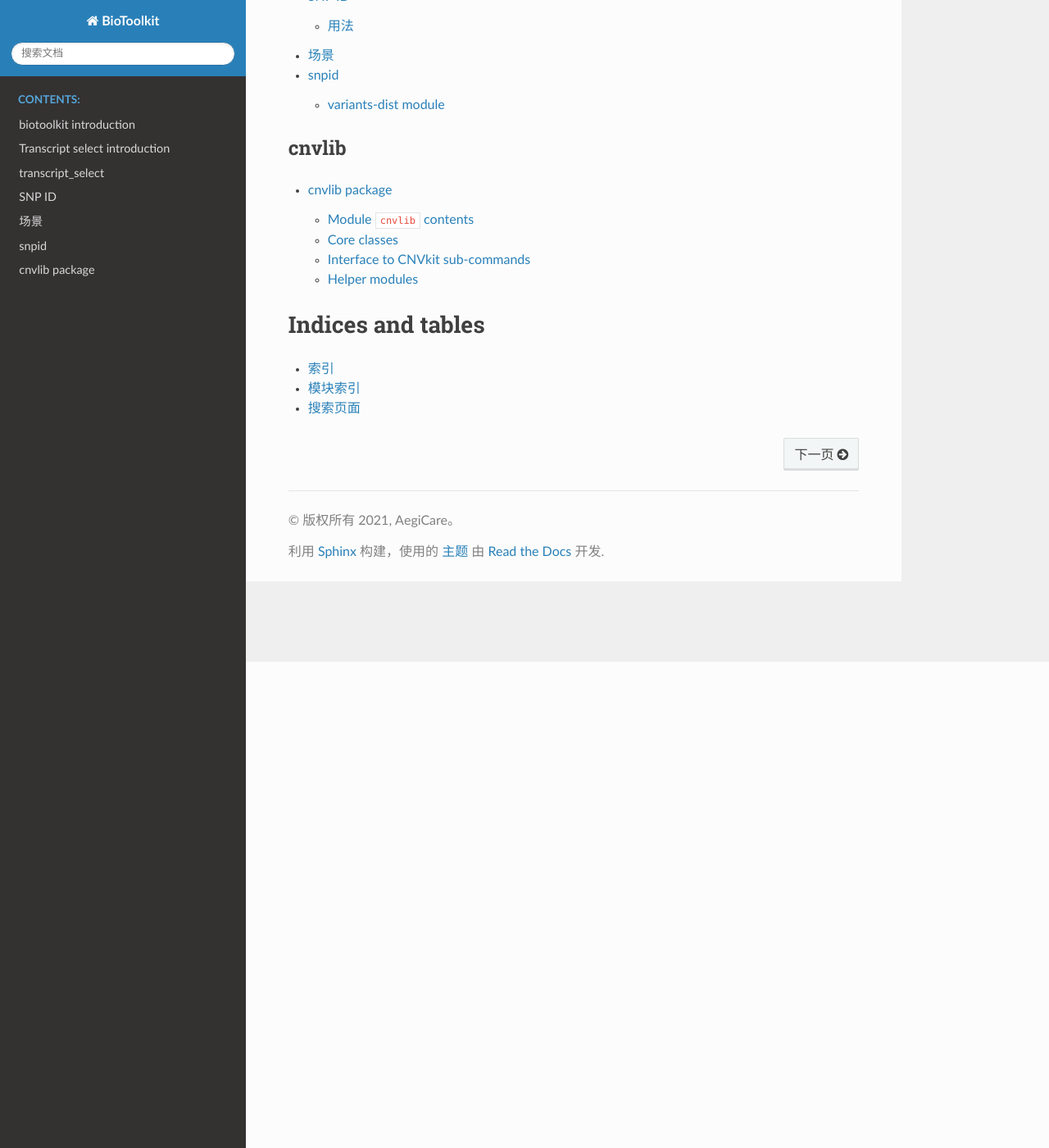
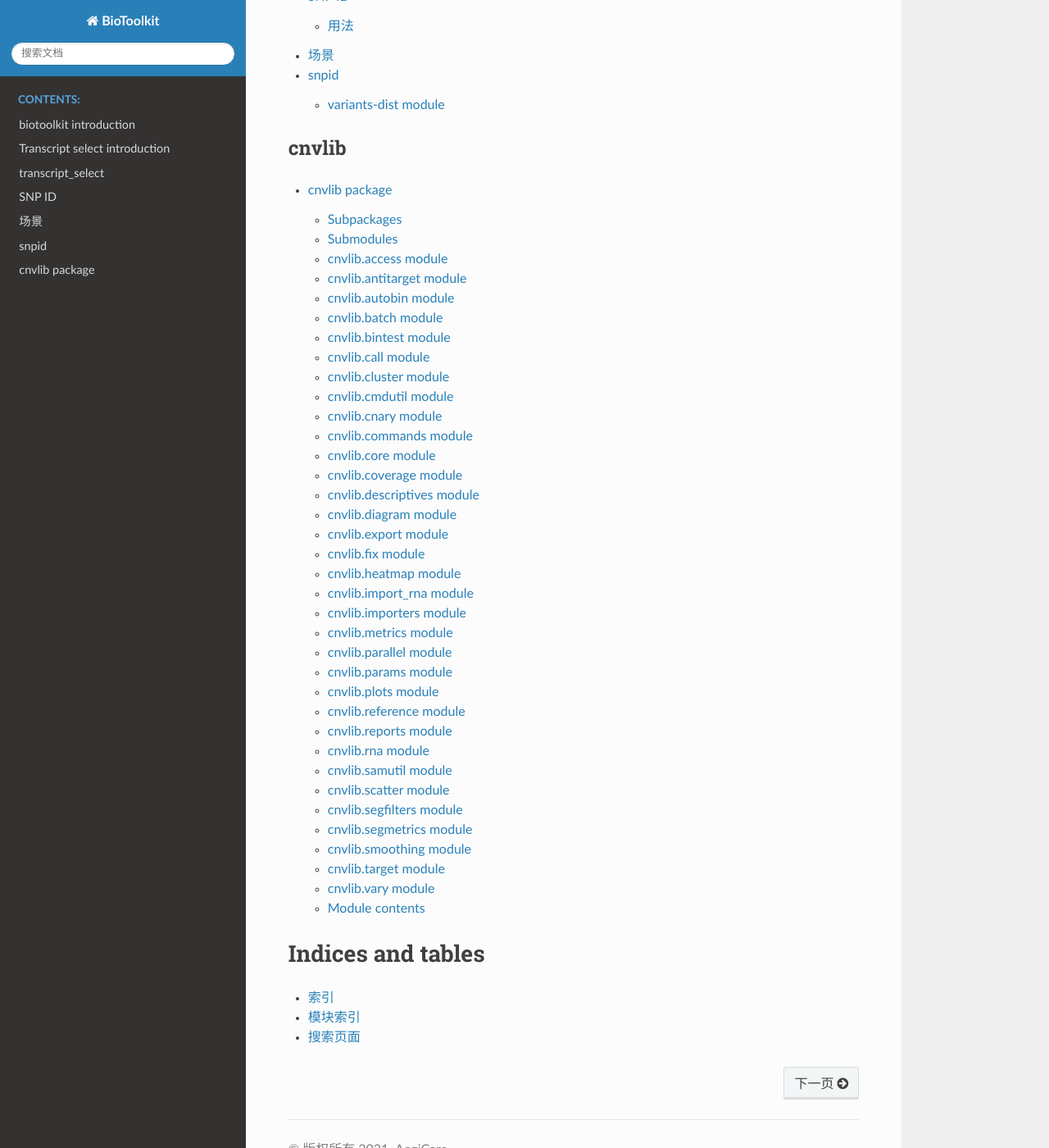
Before and after one commit to zhanglixixi/TEST, a Sphinx documentation site: the page built from docs-trans/source/index.rst, in a window 1280 px wide and 1400 px high, scrolled down 593 px. Shown: the whole window at 82% size. Built offline with Sphinx 7.4.7 and the Read the Docs theme 2.0.0, drawn with Linux system fonts in a browser that asks for light colours.

Commit message:
readthedocs

```diff
--- a/docs-trans/source/cnvlib/cnvlib.rst
+++ b/docs-trans/source/cnvlib/cnvlib.rst
@@ -1,311 +1,285 @@
 cnvlib package
 ==============
 
-Module ``cnvlib`` contents
+Subpackages
+-----------
+
+.. toctree::
+   :maxdepth: 4
+
+   cnvlib.segmentation
+
+Submodules
+----------
+
+cnvlib.access module
+--------------------
+
+.. automodule:: cnvlib.access
+   :members:
+   :undoc-members:
+   :show-inheritance:
+
+cnvlib.antitarget module
+------------------------
+
+.. automodule:: cnvlib.antitarget
+   :members:
+   :undoc-members:
+   :show-inheritance:
+
+cnvlib.autobin module
+---------------------
+
+.. automodule:: cnvlib.autobin
+   :members:
+   :undoc-members:
+   :show-inheritance:
+
+cnvlib.batch module
+-------------------
+
+.. automodule:: cnvlib.batch
+   :members:
+   :undoc-members:
+   :show-inheritance:
+
+cnvlib.bintest module
+---------------------
+
+.. automodule:: cnvlib.bintest
+   :members:
+   :undoc-members:
+   :show-inheritance:
+
+cnvlib.call module
+------------------
+
+.. automodule:: cnvlib.call
+   :members:
+   :undoc-members:
+   :show-inheritance:
+
+cnvlib.cluster module
+---------------------
+
+.. automodule:: cnvlib.cluster
+   :members:
+   :undoc-members:
+   :show-inheritance:
+
+cnvlib.cmdutil module
+---------------------
+
+.. automodule:: cnvlib.cmdutil
+   :members:
+   :undoc-members:
+   :show-inheritance:
+
+cnvlib.cnary module
+-------------------
+
+.. automodule:: cnvlib.cnary
+   :members:
+   :undoc-members:
+   :show-inheritance:
+
+cnvlib.commands module
+----------------------
+
+.. automodule:: cnvlib.commands
+   :members:
+   :undoc-members:
+   :show-inheritance:
+
+cnvlib.core module
+------------------
+
+.. automodule:: cnvlib.core
+   :members:
+   :undoc-members:
+   :show-inheritance:
+
+cnvlib.coverage module
+----------------------
+
+.. automodule:: cnvlib.coverage
+   :members:
+   :undoc-members:
+   :show-inheritance:
+
+cnvlib.descriptives module
 --------------------------
 
-.. automodule:: cnvlib
-    :members:
-    :undoc-members:
-    :show-inheritance:
+.. automodule:: cnvlib.descriptives
+   :members:
+   :undoc-members:
+   :show-inheritance:
 
-The one function exposed at the top level, `read`, loads a file in CNVkit's
-BED-like tabular format and returns a CopyNumArray instance. For your own
-scripting, you can usually accomplish what you need using just the CopyNumArray
-and GenomicArray methods available on this returned object (see
-:ref:`api_classes`).
+cnvlib.diagram module
+---------------------
 
-To load other file formats, see :ref:`api_tabio`. To run functions equivalent to
-CNVkit commands within Python, see :ref:`api_commands`.
+.. automodule:: cnvlib.diagram
+   :members:
+   :undoc-members:
+   :show-inheritance:
 
+cnvlib.export module
+--------------------
 
-.. _api_classes:
+.. automodule:: cnvlib.export
+   :members:
+   :undoc-members:
+   :show-inheritance:
 
-Core classes
-------------
+cnvlib.fix module
+-----------------
 
-The core objects used throughout CNVkit. The base class is GenomicArray from
-:doc:`skgenome`. All of these classes wrap a `pandas
-<http://pandas.pydata.org/>`_ DataFrame instance, which is accessible through
-the ``.data`` attribute and can be used for any manipulations that aren't
-already provided by methods in the wrapper class.
+.. automodule:: cnvlib.fix
+   :members:
+   :undoc-members:
+   :show-inheritance:
 
-``cnary``
-~~~~~~~~~
+cnvlib.heatmap module
+---------------------
 
-.. automodule:: cnvlib.cnary
-    :members:
-    :undoc-members:
-    :show-inheritance:
+.. automodule:: cnvlib.heatmap
+   :members:
+   :undoc-members:
+   :show-inheritance:
 
-``vary``
-~~~~~~~~
+cnvlib.import\_rna module
+-------------------------
+
+.. automodule:: cnvlib.import_rna
+   :members:
+   :undoc-members:
+   :show-inheritance:
+
+cnvlib.importers module
+-----------------------
+
+.. automodule:: cnvlib.importers
+   :members:
+   :undoc-members:
+   :show-inheritance:
+
+cnvlib.metrics module
+---------------------
+
+.. automodule:: cnvlib.metrics
+   :members:
+   :undoc-members:
+   :show-inheritance:
+
+cnvlib.parallel module
+----------------------
+
+.. automodule:: cnvlib.parallel
+   :members:
+   :undoc-members:
+   :show-inheritance:
+
+cnvlib.params module
+--------------------
+
+.. automodule:: cnvlib.params
+   :members:
+   :undoc-members:
+   :show-inheritance:
+
+cnvlib.plots module
+-------------------
+
+.. automodule:: cnvlib.plots
+   :members:
+   :undoc-members:
+   :show-inheritance:
+
+cnvlib.reference module
+-----------------------
+
+.. automodule:: cnvlib.reference
+   :members:
+   :undoc-members:
+   :show-inheritance:
+
+cnvlib.reports module
+---------------------
+
+.. automodule:: cnvlib.reports
+   :members:
+   :undoc-members:
+   :show-inheritance:
+
+cnvlib.rna module
+-----------------
+
+.. automodule:: cnvlib.rna
+   :members:
+   :undoc-members:
+   :show-inheritance:
+
+cnvlib.samutil module
+---------------------
+
+.. automodule:: cnvlib.samutil
+   :members:
+   :undoc-members:
+   :show-inheritance:
+
+cnvlib.scatter module
+---------------------
+
+.. automodule:: cnvlib.scatter
+   :members:
+   :undoc-members:
+   :show-inheritance:
+
+cnvlib.segfilters module
+------------------------
+
+.. automodule:: cnvlib.segfilters
+   :members:
+   :undoc-members:
+   :show-inheritance:
+
+cnvlib.segmetrics module
+------------------------
+
+.. automodule:: cnvlib.segmetrics
+   :members:
+   :undoc-members:
+   :show-inheritance:
+
+cnvlib.smoothing module
+-----------------------
+
+.. automodule:: cnvlib.smoothing
+   :members:
+   :undoc-members:
+   :show-inheritance:
+
+cnvlib.target module
+--------------------
+
+.. automodule:: cnvlib.target
+   :members:
+   :undoc-members:
+   :show-inheritance:
+
+cnvlib.vary module
+------------------
 
 .. automodule:: cnvlib.vary
-    :members:
-    :undoc-members:
-    :show-inheritance:
+   :members:
+   :undoc-members:
+   :show-inheritance:
 
+Module contents
+---------------
 
-.. _api_commands:
-
-Interface to CNVkit sub-commands
---------------------------------
-
-``commands``
-~~~~~~~~~~~~
-
-The public API for each of the commands defined in the CNVkit workflow.
-
-.. automodule:: cnvlib.commands
-    :members:
-    :undoc-members:
-    :show-inheritance:
-
-
-The following modules implement lower-level functionality specific to each of
-the CNVkit sub-commands.
-
-``access``
-~~~~~~~~~~
-
-.. automodule:: cnvlib.access
-    :members:
-    :undoc-members:
-    :show-inheritance:
-
-``antitarget``
-~~~~~~~~~~~~~~
-
-.. automodule:: cnvlib.antitarget
-    :members:
-    :undoc-members:
-    :show-inheritance:
-
-``autobin``
-~~~~~~~~~~~
-
-.. automodule:: cnvlib.autobin
-    :members:
-    :undoc-members:
-    :show-inheritance:
-
-``batch``
-~~~~~~~~~
-
-.. automodule:: cnvlib.batch
-    :members:
-    :undoc-members:
-    :show-inheritance:
-
-
-``call``
-~~~~~~~~
-
-.. automodule:: cnvlib.call
-    :members:
-    :undoc-members:
-    :show-inheritance:
-
-``coverage``
-~~~~~~~~~~~~
-
-.. automodule:: cnvlib.coverage
-    :members:
-    :undoc-members:
-    :show-inheritance:
-
-``diagram``
-~~~~~~~~~~~
-
-.. automodule:: cnvlib.diagram
-    :members:
-    :undoc-members:
-    :show-inheritance:
-
-``export``
-~~~~~~~~~~
-
-.. automodule:: cnvlib.export
-    :members:
-    :undoc-members:
-    :show-inheritance:
-
-``fix``
-~~~~~~~
-
-.. automodule:: cnvlib.fix
-    :members:
-    :undoc-members:
-    :show-inheritance:
-
-``heatmap``
-~~~~~~~~~~~
-
-.. automodule:: cnvlib.heatmap
-    :members:
-    :undoc-members:
-    :show-inheritance:
-
-``importers``
-~~~~~~~~~~~~~
-
-.. automodule:: cnvlib.importers
-    :members:
-    :undoc-members:
-    :show-inheritance:
-
-``import_rna``
-~~~~~~~~~~~~~~
-
-.. automodule:: cnvlib.import_rna
-    :members:
-    :undoc-members:
-    :show-inheritance:
-
-
-``metrics``
-~~~~~~~~~~~
-
-.. automodule:: cnvlib.metrics
-    :members:
-    :undoc-members:
-    :show-inheritance:
-
-``reference``
-~~~~~~~~~~~~~
-
-.. automodule:: cnvlib.reference
-    :members:
-    :undoc-members:
-    :show-inheritance:
-
-``reports``
-~~~~~~~~~~~
-
-Supports the sub-commands :ref:`breaks` and :ref:`genemetrics`.
-
-.. automodule:: cnvlib.reports
-    :members:
-    :undoc-members:
-    :show-inheritance:
-
-``scatter``
-~~~~~~~~~~~
-
-.. automodule:: cnvlib.scatter
-    :members:
-    :undoc-members:
-    :show-inheritance:
-
-``segmentation``
-~~~~~~~~~~~~~~~~
-
-.. automodule:: cnvlib.segmentation
-    :members:
-    :undoc-members:
-    :show-inheritance:
-
-``segmetrics``
-~~~~~~~~~~~~~~~~
-
-.. automodule:: cnvlib.segmetrics
-    :members:
-    :undoc-members:
-    :show-inheritance:
-
-``target``
-~~~~~~~~~~
-
-.. automodule:: cnvlib.target
-    :members:
-    :undoc-members:
-    :show-inheritance:
-
-
-.. _api_helpers:
-
-Helper modules
---------------
-
-``cmdutil``
-~~~~~~~~~~~
-
-.. automodule:: cnvlib.cmdutil
-    :members:
-    :undoc-members:
-    :show-inheritance:
-
-``core``
-~~~~~~~~
-
-.. automodule:: cnvlib.core
-    :members:
-    :undoc-members:
-    :show-inheritance:
-
-``descriptives``
-~~~~~~~~~~~~~~~~
-
-.. automodule:: cnvlib.descriptives
-    :members:
-    :undoc-members:
-    :show-inheritance:
-
-``parallel``
-~~~~~~~~~~~~
-
-.. automodule:: cnvlib.parallel
-    :members:
-    :undoc-members:
-    :show-inheritance:
-
-``params``
-~~~~~~~~~~
-
-Defines several constants used in the pipeline.
-
-.. automodule:: cnvlib.params
-    :members:
-    :undoc-members:
-    :show-inheritance:
-
-``plots``
-~~~~~~~~~
-
-.. automodule:: cnvlib.plots
-    :members:
-    :undoc-members:
-    :show-inheritance:
-
-``rna``
-~~~~~~~~~
-
-.. automodule:: cnvlib.rna
-    :members:
-    :undoc-members:
-    :show-inheritance:
-
-``samutil``
-~~~~~~~~~~~
-
-.. automodule:: cnvlib.samutil
-    :members:
-    :undoc-members:
-    :show-inheritance:
-
-``segfilters``
-~~~~~~~~~~~~~~
-
-.. automodule:: cnvlib.segfilters
-    :members:
-    :undoc-members:
-    :show-inheritance:
-
-``smoothing``
-~~~~~~~~~~~~~
-
-.. automodule:: cnvlib.smoothing
-    :members:
-    :undoc-members:
-    :show-inheritance:
+.. automodule:: cnvlib
+   :members:
+   :undoc-members:
+   :show-inheritance:
--- a/docs-trans/source/conf.py
+++ b/docs-trans/source/conf.py
@@ -14,7 +14,7 @@
 #
 import os
 import sys
-sys.path.insert(0, os.path.abspath('.'))
+sys.path.insert(0, os.path.abspath('../..'))
 
 
 # -- Project information -----------------------------------------------------
```
